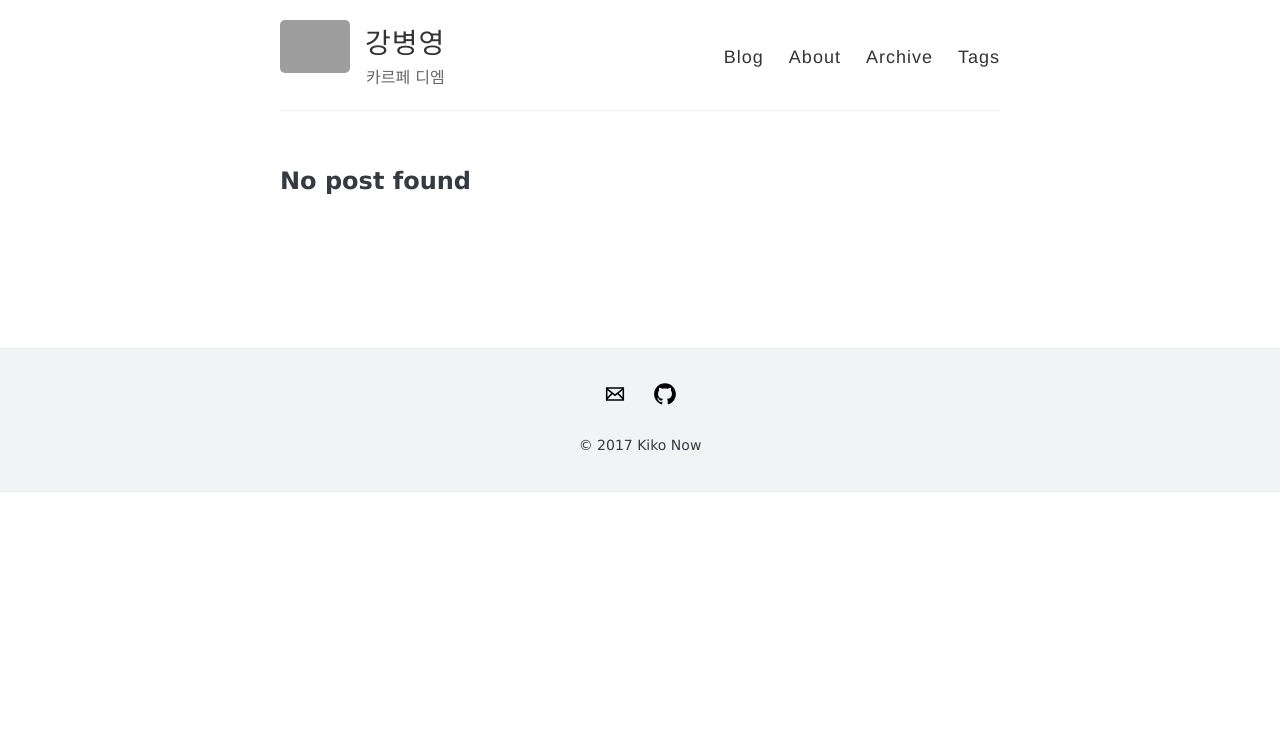
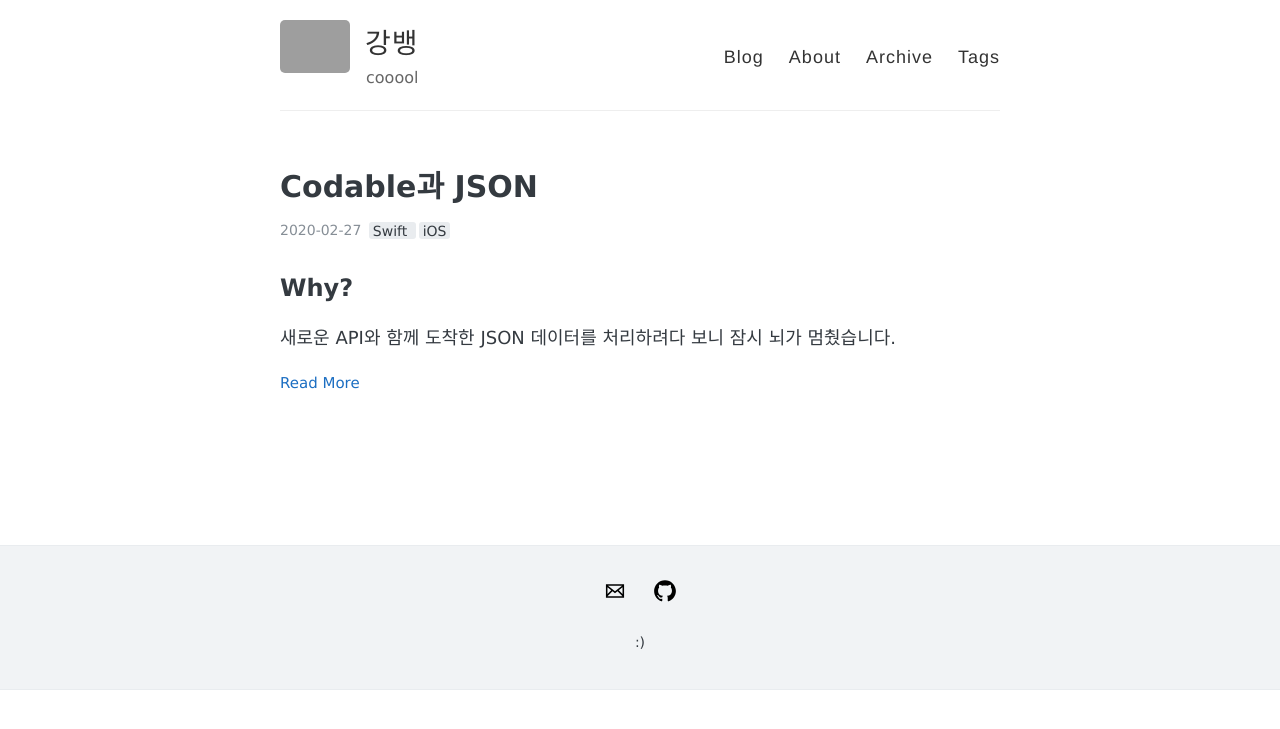
Before and after one commit to byeongyeong/rokang.github.io, a Jekyll site: the page built from index.html, in a window 1280 px wide. Shown: the top 729 px of the page. Built offline with Jekyll 4.4.1, drawn with Linux system fonts in a browser that asks for light colours; the list of posts is cut into pages by our own code; part of the change alters nothing that is shown; grey boxes are pictures that could not be loaded.

Commit message:
Add post and change something

````diff
--- a/_config.yml
+++ b/_config.yml
@@ -3,17 +3,17 @@
 #
 
 # Name of your site (displayed in the header)
-name: 강병영
+name: 강뱅
 
 # Short bio or description (displayed in the header)
-description: 카르페 디엠
+description: cooool
 
 #
 # Flags below are optional
 #
 
 # URL of your avatar or profile pic (you could use your GitHub profile pic)
-avatar: https://emojis.slackmojis.com/emojis/images/1450694616/220/bananadance.gif?1450694616
+avatar: https://emojis.slackmojis.com/emojis/images/1453406830/264/success-kid.png?1453406830
 
 # Tabs in header. There are 'Blog', 'About', 'Archive', 'Tags'
 # and URL Link(e.g. 'Theme' tab below) tabs. If you don't need one, just delete
@@ -50,7 +50,7 @@ footer-links:
   youtube: # channel/<your_long_string> or user/<user-name>
 
 # Text under the icons in footer
-footer-text: © 2017 Kiko Now
+footer-text: :)
 
 # Enter your Disqus shortname (not your username) to enable commenting on posts
 # You can find your shortname on the Settings page of your Disqus account
@@ -86,7 +86,7 @@ kramdown:
   # Jekyll 3 and GitHub Pages now only support rouge for syntax highlighting
   syntax_highlighter: rouge
   syntax_highlighter_opts:
-    # Use existing pygments syntax highlighting css
+    # Use existin g pygments syntax highlighting css
     css_class: 'highlight'
 
 # Set the Sass partials directory, as we're using @imports
--- a/_includes/head.html
+++ b/_includes/head.html
@@ -1,5 +1,11 @@
 <head>
-  <title>{% if page.title %}{{ page.title }} – {% endif %}{{ site.name }} – {{ site.description }}</title>
+  <title>
+  	{% if page.title %}
+  		{{ page.title }}
+	{% else %}
+		{{ site.name }} - {{ site.description }}
+	{% endif %}
+  </title>
 
   {% include meta.html %}
   {% include fonts.html %}
--- /dev/null
+++ b/_posts/2020-02-27-ios-codable.md
@@ -0,0 +1,165 @@
+---
+layout: post
+title: Codable과 JSON
+tags:
+  - Swift
+  - iOS
+---
+## Why?
+새로운 API와 함께 도착한 JSON 데이터를 처리하려다 보니 잠시 뇌가 멈췄습니다.
+
+처리하려는 JSON 데이터의 구조는 대충 이런 형태였습니다.
+
+```swift
+{
+  ...,
+  "data": {
+    "room": [
+      {
+        "name": "room1",
+        "order": 1,
+        "messages": [
+          {
+            "content": "Mom",
+            "person": "Tom",
+            "order": 1
+          },
+          {
+            "content": "I'm sorry",
+            "person": "Will",
+            "order": 2
+          },
+          {
+            "content": "Thank you",
+            "person": "Big brother Tom",
+            "order": 3
+          }
+        ]
+      },
+      ...
+    ]
+  }
+}
+```
+JSONSerialization 클래스로 Foundation 객체를 만들고~ 만든 Dictionary로 key값 불러오고~
+열심히 디코딩한 결과는
+```swift
+if let data = jsonString.data(using: .utf8) {
+    if let decoded = try? JSONSerialization.jsonObject(with: data, options: []) {
+        let dataDic = (decoded as? [String: Any])?["data"] as? [String: Any] ?? [:]
+        let roomArray = dataDic["room"] as? [[String: Any]] ?? []
+
+        for room in roomArray {
+            print(room["name"])
+            print(room["order"])
+
+            let messages = room["messages"] as? [[String: Any]] ?? []
+
+            for msg in messages {
+                print(msg["content"])
+                print(msg["person"])
+                print(msg["order"])
+            }
+        }
+    }
+}
+```
+...... 하하하
+
+개비스콘이 필요한 이 코드를 그냥 두고 볼 수 없었던 저는 구글링을 시작했고
+Swift4에서 `Codable` 이라는 프로토콜을 지원하는 것을 발견하게 되었습니다!
+대충 봐도 안 쓸 수가 없는 프로토콜이어서 JSON 인코딩과 디코딩에 적용하기로 마음 먹었죠.
+
+## Codable?
+[Codable](https://developer.apple.com/documentation/swift/codable)은 Decodable Encodable을 포함하는 `protocol`이라고 공식 문서에 나와있네요. [Encoding and Decoding Custom Types](https://developer.apple.com/documentation/foundation/archives_and_serialization/encoding_and_decoding_custom_types)를 보게 되면, Swift는 데이터를 인코딩하고 디코딩하는 표준화된 접근법을 정의하고 있다는 내용이 있습니다.
+
+그럼 이제 Codable을 이용해서 저 괴물같은 디코딩 코드를 좀 아름답게 바꿔보도록 하죵.
+```swift
+struct Result: Decodable {
+    var success: Bool?
+    var reason: String?
+    var rooms: [Room]?
+
+    enum CodingKeys: String, CodingKey {
+        case success, reason, rooms = "room"
+        case data = "data"
+    }
+
+    init(from decoder: Decoder) throws {
+        let container = try decoder.container(keyedBy: CodingKeys.self)
+        let data = try container.nestedContainer(keyedBy: CodingKeys.self, forKey: .data)
+
+        success = try container.decode(Bool.self, forKey: .success)
+        reason = try container.decode(String.self, forKey: .reason)
+        rooms = try data.decode([Room].self, forKey: .rooms)
+    }
+}
+
+struct Room: Codable {
+    var name: String?
+    var order: Int?
+    var messages: [Message]?
+
+    enum CodingKeys: String, CodingKey {
+        case name, order, messages
+    }
+
+    init(from decoder: Decoder) throws {
+        let container = try decoder.container(keyedBy: CodingKeys.self)
+        name = try container.decode(String.self, forKey: .name)
+        order = try container.decode(Int.self, forKey: .order)
+        messages = try container.decode([Message].self, forKey: .messages)
+    }
+}
+
+struct Message : Codable {
+    var content: String?
+    var person: String?
+    var order: Int?
+
+    enum CodingKeys: String, CodingKey {
+        case content, person, order
+    }
+
+    init(from decoder: Decoder) throws {
+        let container = try decoder.container(keyedBy: CodingKeys.self)
+        content = try container.decode(String.self, forKey: .content)
+        person = try container.decode(String.self, forKey: .person)
+        order = try container.decode(Int.self, forKey: .order)
+    }
+}
+
+let data = jsonString.data(using: .utf8) ?? Data()
+if let result = try? JSONDecoder().decode(Result.self, from: data) {
+    print("success : \(result.success!)")
+    print("reason : \(result.reason!)\n")
+
+    for room in result.rooms! {
+        print("  name : \(room.name!)")
+        print("  order : \(room.order!)\n")
+
+        for msg in room.messages! {
+            print("    content : \(msg.content!)")
+            print("    person : \(msg.person!)")
+            print("    order : \(msg.order!)\n")
+        }
+    }
+}
+```
+코드는 더 길어졌지만 json 데이터로부터 Result, Room, Message 구조체 인스턴스를 추출해서 데이터를 더 깔끔하게 처리할 수 있게 되었습니다! 짝짝짝
+
+아ㅏ 참고로, 예시이다보니 print에서 인스턴스 변수를 강제 언래핑으로 처리했지만, 실제 json 데이터는 nil일 수 있기 때문에 if 구문이나 guard를 사용하시는게 더 안전합니다.
+
+코드를 다시 보면 CodingKey라는 낯선 친구가 보입니다. 이 친구와 함께 `init(from decoder: Decoder)`가 어떻게 동작하는지 간단히 살펴보겠습니다.
+
+## CodingKey?
+[CodingKey](https://developer.apple.com/documentation/swift/codingkey)는 인코딩과 디코딩을 위한 키로 쓰이는 타입이라고 하네요. 역시나 프로토콜입니다. 많은 분들은 이미 감을 잡으셨을 겁니다. 예. json의 key입니다. 코드를 다시 보시면 CodingKey 프로토콜을 채택한 CodingKeys enum이 json 데이터의 key와 매핑되는 것을 알 수 있습니다.
+
+지금까지 디코딩에 대한 부분만 보여드렸지만 인코딩은 JSONEncoder 클래스를 활용해서 인스턴스를 json data로 변환할 수 있다는 점도 알아두면 좋을 것 같습니다.
+
+## 팁?
+1. 바닐라 Codable도 JSONSerialization에 비해서 상당히 편해졌지만, [Codextended](https://developer.apple.com/documentation/swift/codingkey) 라는 오픈소스는 더~ 쉽게 인코딩과 디코딩을 할 수 있게 해줍니다. Star 수도 1,100이고 커밋도 비교적(?) 최근이어서 json 데이터를 더 쉽게 다루고자 하신다면..! 유용할 듯 합니다. 저는 아직 미숙해서... 껄껄
+
+2. 날짜 json data를 Date 타입으로 포맷팅하는건 귀찮은 일이지만, 매우 중요합니다. 그래서..! Codable에는 별다른 포맷팅없이 어떤 데이터가 특정 날짜 포맷에 맞다면 자동으로 Date 디코딩해주는 strategy(전략)를 구사합니다 키키.
+JSONDecoder().dateDecodingStartegy에 위에서 말한 '특정 날짜 포맷' 을 지정할 수 있습니다. 기본으로 제공되는 전략(포맷)도 있지만, 유저가 지정한 DateFormatter를 전략으로 쓸 수도 있고 클로져를 사용한 커스터마이징 전략도 가능합니다.
+음... 저는 formatted를 많이 사용하게 될 것 같네요.
````
Also changed, not shown: README.md, images/cool-doge.gif (added), 9 other files.
